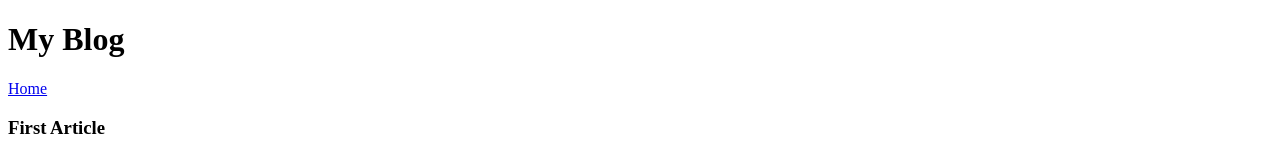
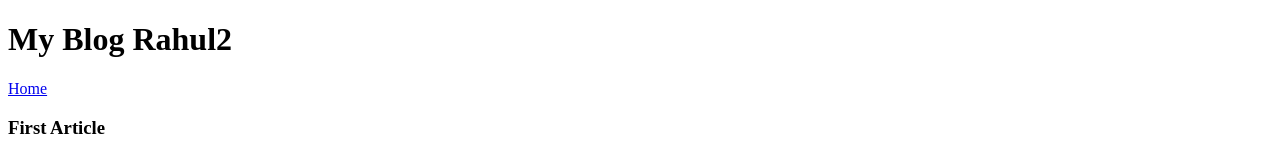
Before and after one commit to rahullahoria/web-foundational-course, a plain HTML site: page HTML/blog.html in a window 1280 px wide. Shown: the top 160 px of the page. Drawn offline with Linux system fonts and the light colour scheme.

Commit message:
changed date

```diff
--- a/HTML/blog.html
+++ b/HTML/blog.html
@@ -8,7 +8,7 @@
 <body>
 
     <header>
-        <h1>My Blog</h1>
+        <h1>My Blog Rahul2</h1>
         <nav>
             <a href="index.html">Home</a>
         </nav>
```
